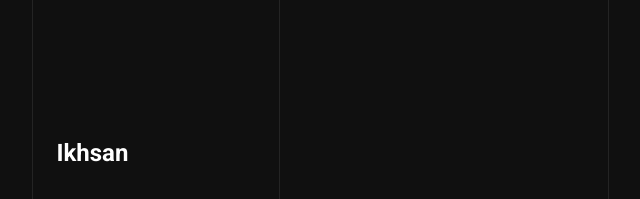
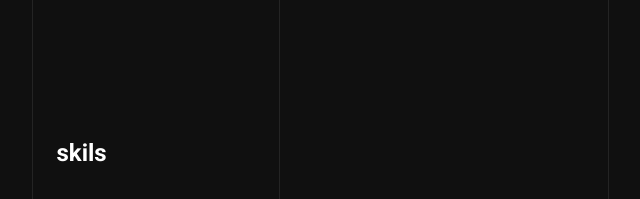
Before and after one commit to ihsanmei/ZENDTEAM, a plain HTML site: page index.html in a window 1280 px wide. Shown: the part 2040-2239 px from the top of the page, 196-836 px from the left. Drawn offline with nearby package versions, Linux system fonts and the light colour scheme; a script that the page names is missing.

Commit message:
Update index.html

```diff
--- a/index.html
+++ b/index.html
@@ -328,7 +328,7 @@
           data-aos-delay="100"
           data-aos-duration="1200"
         >
-          Ikhsan
+          skils
         </h1>
         <div
           class="youtube-wrap"
```
